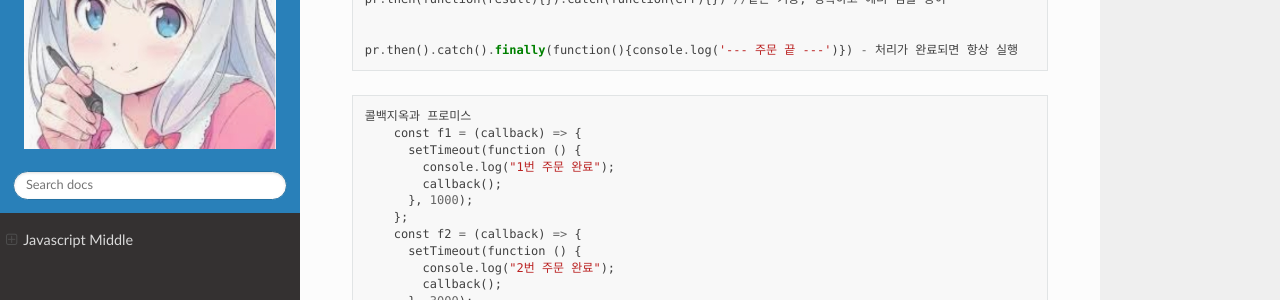
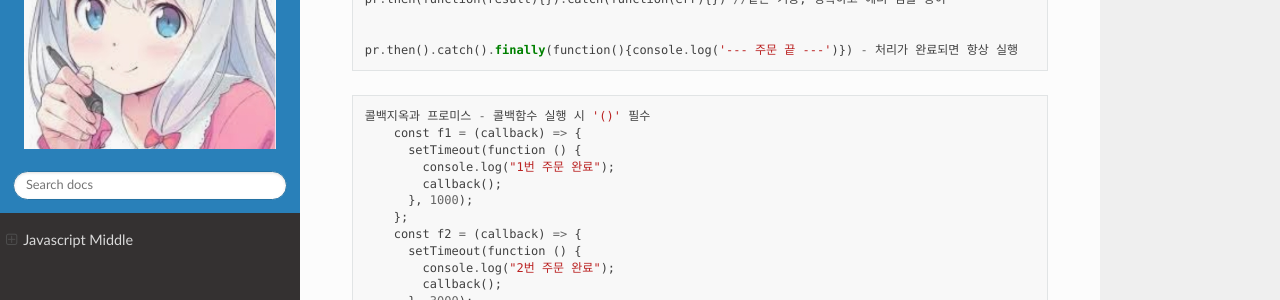
Before and after one commit to lisney/RTD, a Sphinx documentation site: the page built from docs/source/html/javascriptm.md, in a window 1280 px wide and 900 px high, scrolled down 14441 px. Shown: the part 151-451 px from the top of the window. Built offline with Sphinx 7.4.7 and the Read the Docs theme 2.0.0, drawn with Linux system fonts in a browser that asks for light colours; pages that are not in the unit, such as notebooks, are missing from menus.

Commit message:
Update javascriptm.md

````diff
--- a/docs/source/html/javascriptm.md
+++ b/docs/source/html/javascriptm.md
@@ -787,7 +787,7 @@ pr.then().catch().finally(function(){console.log('--- 주문 끝 ---')}) - 처
 ```
 
 ```
-콜백지옥과 프로미스
+콜백지옥과 프로미스 - 콜백함수 실행 시 '()' 필수
     const f1 = (callback) => {
       setTimeout(function () {
         console.log("1번 주문 완료");
````
